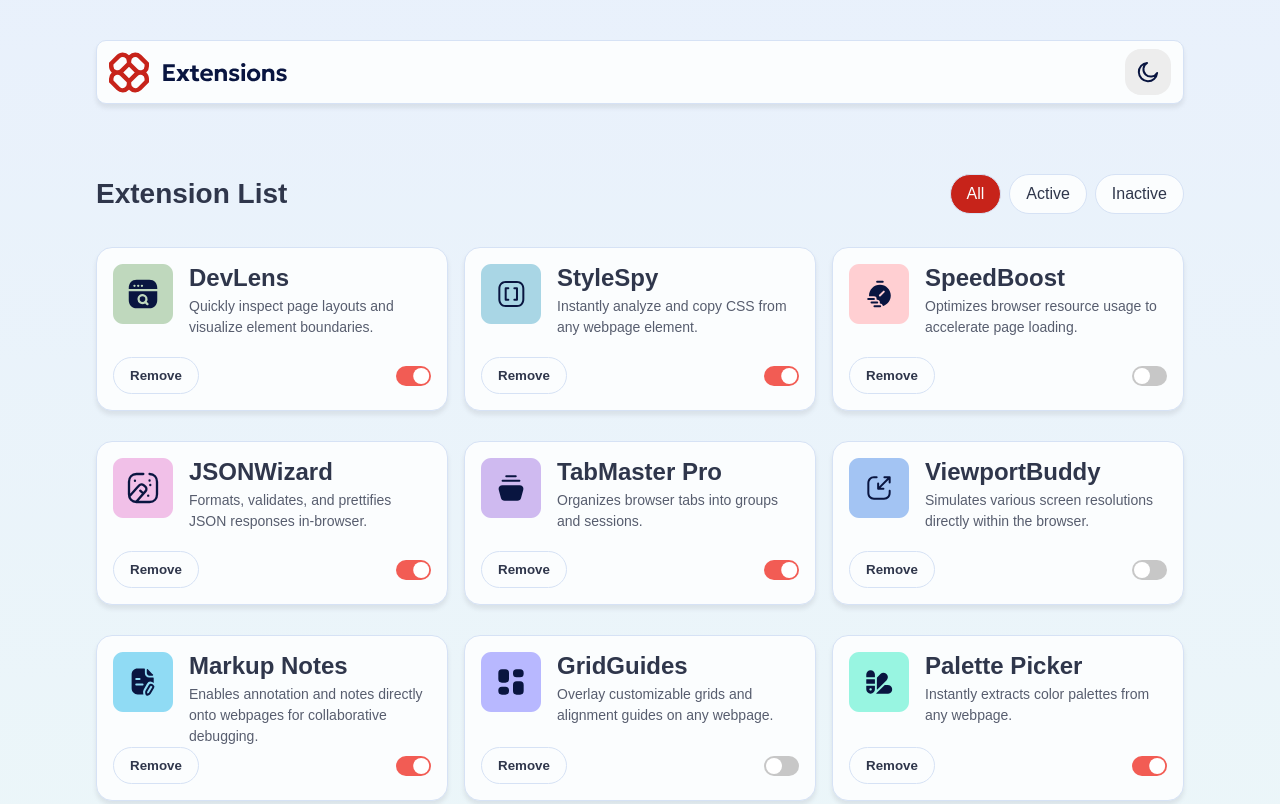
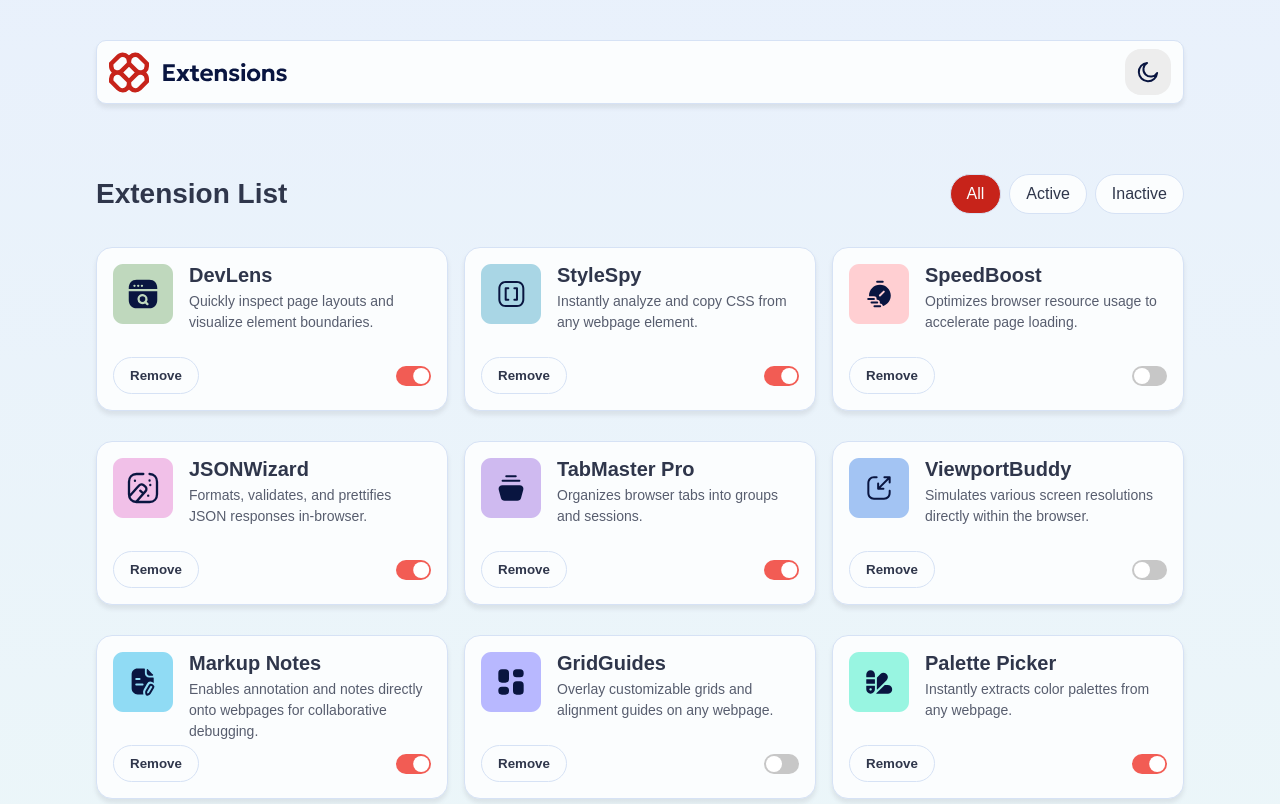
Before and after one commit to abusufyan-03/Browser-Extension-Manager, a plain HTML site: page index.html in a window 1280 px wide. Shown: the top 804 px of the page. Drawn offline with Linux system fonts and the light colour scheme.

Commit message:
remove alt text

```diff
--- a/index.js
+++ b/index.js
@@ -12,7 +12,7 @@ function renderExtensions(data) {
     html += `
     <div class="extension-card">
             <div class="extension-data">
-              <img src="${element.logo}" alt="${element.name}">
+              <img src="${element.logo}" alt="">
               <div class="extension-info">
                 <h1>${element.name}</h1>
                 <p class="extension-description">
--- a/style.css
+++ b/style.css
@@ -192,6 +192,10 @@ body {
     line-height: 1.5;
 }
 
+.extension-info h1 {
+    font-size: 1.25rem;
+}
+
 .extension-control button{
     border: none;
     /* padding: 8px 16px; */
```
